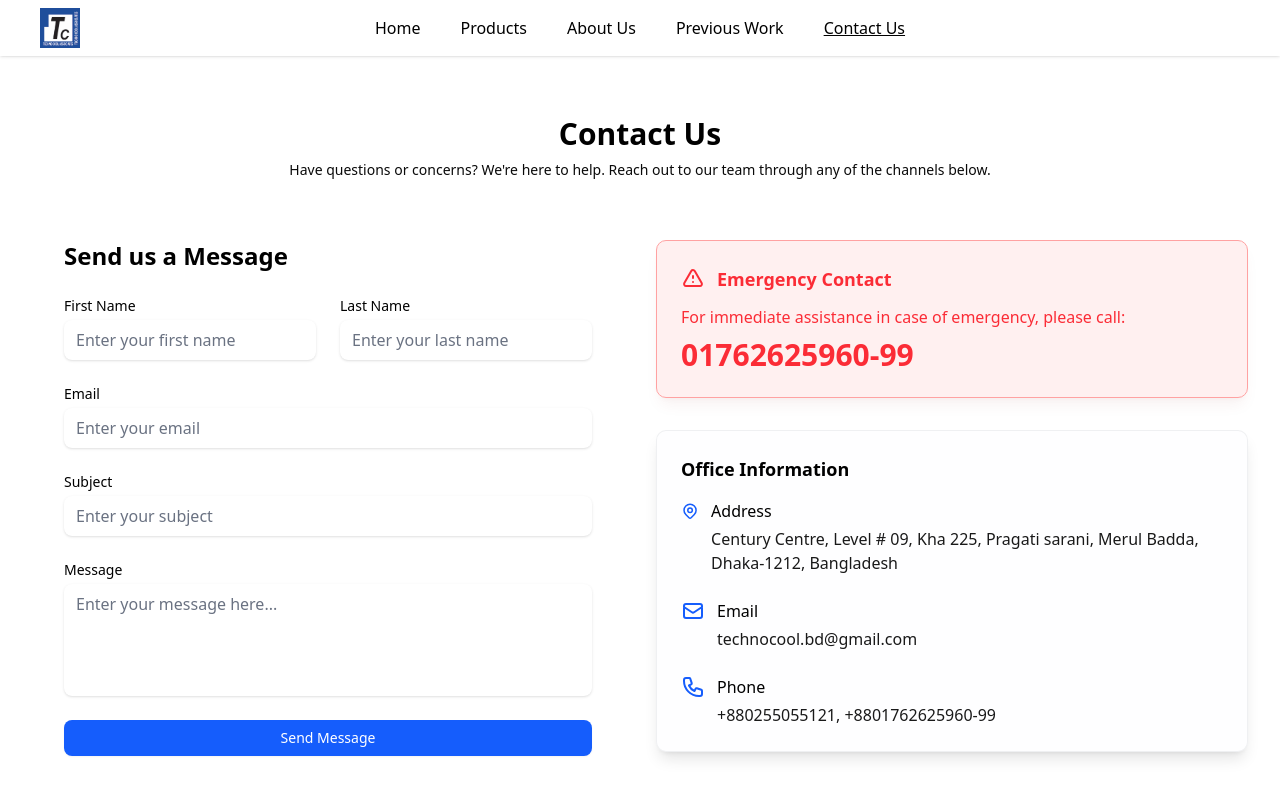
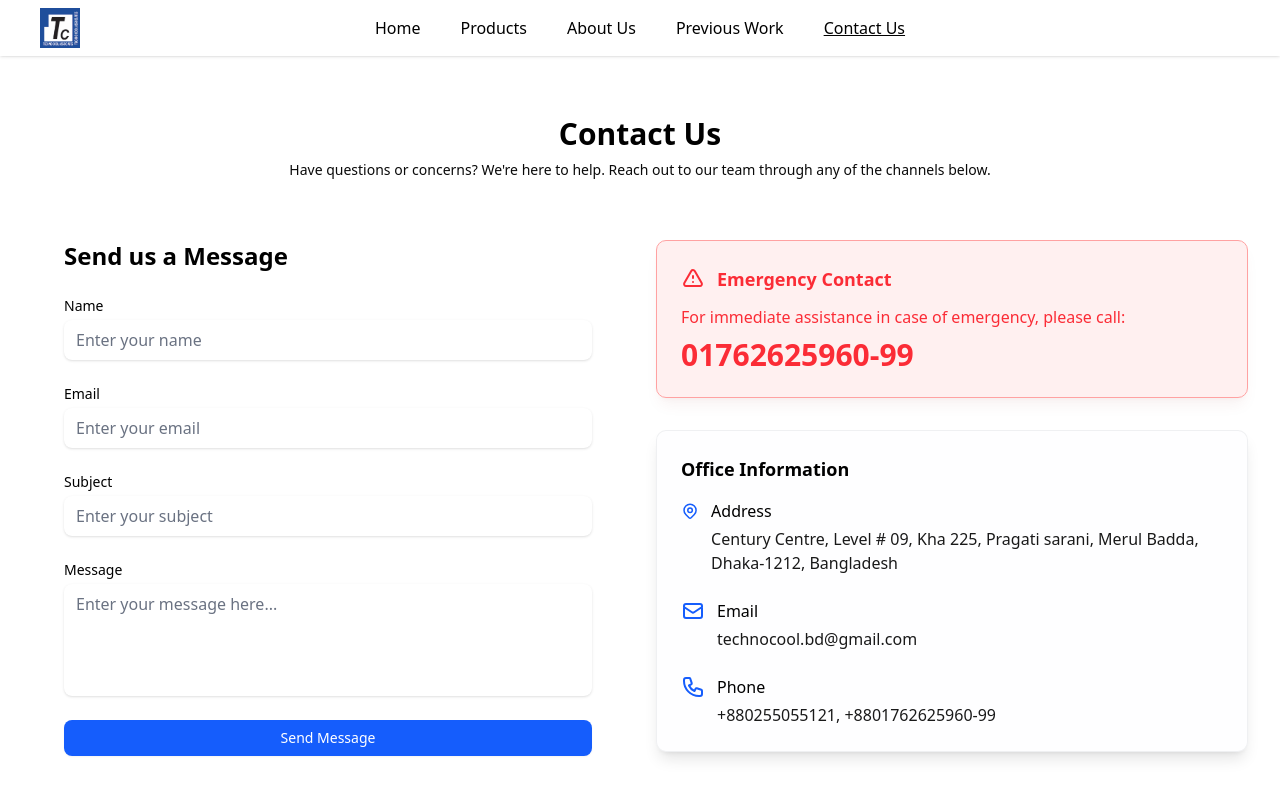
Before and after one commit to khh-Niloy/techno-cool-associates-clp, a Next.js app: page /contact in a window 1280 px wide. Shown: the top 800 px of the page. Built offline with nearby package versions, Linux system fonts and the light colour scheme.

Commit message:
config emailjs

```diff
--- a/app/contact/page.jsx
+++ b/app/contact/page.jsx
@@ -1,83 +1,46 @@
+"use client";
+
 import { Button } from "@/components/ui/button";
-import React from "react";
+import React, { useRef, useState } from "react";
 import PageTitle from "../components/PageTitle";
 import LocalBusinessSEO from "../components/LocalBusinessSEO";
-import Head from "next/head";
+import emailjs from "@emailjs/browser";
+import toast from "react-hot-toast";
 
-export const metadata = {
-  title: "Contact Us | HVAC Experts in Bangladesh | Techno Cool Associates",
-  description:
-    "Contact Techno Cool Associates for expert HVAC solutions in Bangladesh. Whether it's VRF/VRV systems, Daikin, LG, or industrial cooling—reach out for professional consultation, quotes, and support.",
-  keywords:
-    "Contact Techno Cool Associates, HVAC contact Bangladesh, VRF VRV consultation, Daikin dealer Bangladesh, HVAC support Dhaka, HVAC services quote, industrial AC Bangladesh, LG HVAC Bangladesh",
-  openGraph: {
-    title: "Contact Techno Cool Associates | HVAC Services Bangladesh",
-    description:
-      "Get in touch with Techno Cool Associates — trusted specialists in HVAC, VRF/VRV, Daikin, LG systems, and industrial air conditioning solutions in Bangladesh.",
-    url: "https://techno-cool-associates-clp.vercel.app/contact",
-    images: {
-      url: "https://techno-cool-associates-clp.vercel.app/seoImg.png",
+// template_fp7yniu
+
+export default function contact() {
+  const [formData, setFormData] = useState({
+    name: "",
+    email: "",
+    subject: "",
+    message: "",
+  });
+
+  const form = useRef();
+
+  const sendEmail = (e) => {
+    e.preventDefault();
+
+    emailjs
+      .sendForm("service_0ovaa67", "template_fp7yniu", form.current, {
+        publicKey: "2lnxgrL-gZWZCnyVy",
+      })
+      .then(
+        () => {
+          toast.success("Your message has been sent successfully");
+          e.target.reset();
+          setFormData({ name: "", email: "", subject: "", message: "" });
         },
-  },
-  twitter: {
-    card: "summary_large_image",
-    title: "Contact Us | HVAC Specialists Bangladesh | Techno Cool Associates",
-    description:
-      "Need expert HVAC support or quotes? Contact Techno Cool Associates, your trusted partner for VRF, VRV, Daikin, LG, and industrial cooling systems.",
-    images:
-      "https://techno-cool-associates-clp.vercel.app/contact-seo-image.png",
-  },
+        (error) => {
+          console.log("FAILED...", error.text);
+          toast.error("FAILED...", error.text);
+        }
+      );
   };
 
-export default function contact() {
   return (
     <>
-      <Head>
-        <title>{metadata.title}</title>
-        <meta name="description" content={metadata.description} />
-        <meta name="keywords" content={metadata.keywords} />
-        <link rel="canonical" href={metadata.openGraph.url} />
-        <meta name="robots" content="index, follow" />
-        <meta charSet="UTF-8" />
-        <meta name="viewport" content="width=device-width, initial-scale=1" />
-
-        {/* Open Graph */}
-        <meta property="og:title" content={metadata.title} />
-        <meta property="og:description" content={metadata.description} />
-        <meta property="og:type" content="website" />
-        <meta
-          property="og:image"
-          content={
-            metadata.openGraph.images.url.startsWith("http")
-              ? metadata.openGraph.images.url
-              : `${metadata.openGraph.url}${metadata.openGraph.images.url}`
-          }
-        />
-        <meta property="og:url" content={metadata.openGraph.url} />
-
-        {/* Twitter */}
-        <meta name="twitter:card" content="summary_large_image" />
-        <meta name="twitter:title" content={metadata.title} />
-        <meta name="twitter:description" content={metadata.description} />
-        <meta
-          name="twitter:image"
-          content={
-            metadata.openGraph.images.url.startsWith("http")
-              ? metadata.openGraph.images.url
-              : `${metadata.openGraph.url}${metadata.openGraph.images.url}`
-          }
-        />
-      </Head>
-
-      <LocalBusinessSEO
-        url={metadata.openGraph.url}
-        phone="+8801XXXXXXXXX"
-        image="/seoImg.png"
-        sameAs={[
-          "https://www.facebook.com/yourpage",
-          "https://www.linkedin.com/yourpage",
-        ]}
-      />
       <section className="py-6 sm:py-8 md:py-12">
         <PageTitle
           width="85%"
@@ -96,40 +59,26 @@ export default function contact() {
               <h2 className="text-2xl font-bold text-black mb-6">
                 Send us a Message
               </h2>
-              <form className="space-y-6" method="POST">
-                <div className="grid grid-cols-1 gap-6 sm:grid-cols-2">
+              <form ref={form} onSubmit={sendEmail} className="space-y-6">
                 <div>
                   <label
-                      htmlFor="firstName"
+                    htmlFor="name"
                     className="block text-sm font-medium text-black"
                   >
-                      First Name
+                    Name
                   </label>
                   <input
                     type="text"
-                      id="firstName"
-                      name="firstName"
+                    id="name"
+                    name="name"
                     required
-                      className="mt-1 block w-full px-3 py-2 bg-white rounded-md shadow-sm text-black placeholder-gray-500 focus:outline-blue-500"
-                      placeholder="Enter your first name"
+                    className="mt-1 w-full block px-3 py-2 bg-white rounded-md shadow-sm text-black placeholder-gray-500 focus:outline-blue-500"
+                    placeholder="Enter your name"
+                    value={formData.name}
+                    onChange={(e) =>
+                      setFormData({ ...formData, name: e.target.value })
+                    }
                   />
-                  </div>
-                  <div>
-                    <label
-                      htmlFor="lastName"
-                      className="block text-sm font-medium text-black"
-                    >
-                      Last Name
-                    </label>
-                    <input
-                      type="text"
-                      id="lastName"
-                      name="lastName"
-                      required
-                      className="mt-1 block w-full px-3 py-2 bg-white rounded-md shadow-sm text-black placeholder-gray-500 focus:outline-blue-500"
-                      placeholder="Enter your last name"
-                    />
-                  </div>
                 </div>
 
                 <div>
@@ -146,6 +95,10 @@ export default function contact() {
                     required
                     className="mt-1 block w-full px-3 py-2 bg-white rounded-md shadow-sm text-black placeholder-gray-500 focus:outline-blue-500"
                     placeholder="Enter your email"
+                    value={formData.email}
+                    onChange={(e) =>
+                      setFormData({ ...formData, email: e.target.value })
+                    }
                   />
                 </div>
 
@@ -163,6 +116,10 @@ export default function contact() {
                     required
                     className="mt-1 block w-full px-3 py-2 bg-white rounded-md shadow-sm text-black placeholder-gray-500 focus:outline-blue-500"
                     placeholder="Enter your subject"
+                    value={formData.subject}
+                    onChange={(e) =>
+                      setFormData({ ...formData, subject: e.target.value })
+                    }
                   />
                 </div>
 
@@ -180,6 +137,10 @@ export default function contact() {
                     required
                     className="mt-1 block w-full px-3 py-2 bg-white rounded-md shadow-sm text-black placeholder-gray-500 resize-none focus:outline-blue-500"
                     placeholder="Enter your message here..."
+                    value={formData.message}
+                    onChange={(e) =>
+                      setFormData({ ...formData, message: e.target.value })
+                    }
                   ></textarea>
                 </div>
 
--- a/app/layout.js
+++ b/app/layout.js
@@ -3,6 +3,7 @@ import "./globals.css";
 import Navbar from "./components/Navbar";
 import Footer from "./components/Footer";
 import PageTransitionWrapper from "./components/Home/PageTransitionWrapper";
+import toast, { Toaster } from "react-hot-toast";
 
 const inter = Inter({
   variable: "--font-inter",
@@ -85,6 +86,7 @@ export default function RootLayout({ children }) {
           <main className="pt-12">{children}</main>
         </PageTransitionWrapper>
         <Footer />
+        <Toaster position="top-center" reverseOrder={false} />
       </body>
     </html>
   );
--- a/package.json
+++ b/package.json
@@ -10,6 +10,7 @@
     "lint": "next lint"
   },
   "dependencies": {
+    "@emailjs/browser": "^4.4.1",
     "@radix-ui/react-dialog": "^1.1.14",
     "@radix-ui/react-slot": "^1.2.3",
     "class-variance-authority": "^0.7.1",
@@ -21,6 +22,7 @@
     "next-sitemap": "^4.2.3",
     "react": "^19.0.0",
     "react-dom": "^19.0.0",
+    "react-hot-toast": "^2.5.2",
     "react-icons": "^5.5.0",
     "tailwind-merge": "^3.3.1"
   },
```
Also changed, not shown: 1 other file (tests, documents, lock files or other folders). Lines whose indentation alone changed are shown as unchanged.
